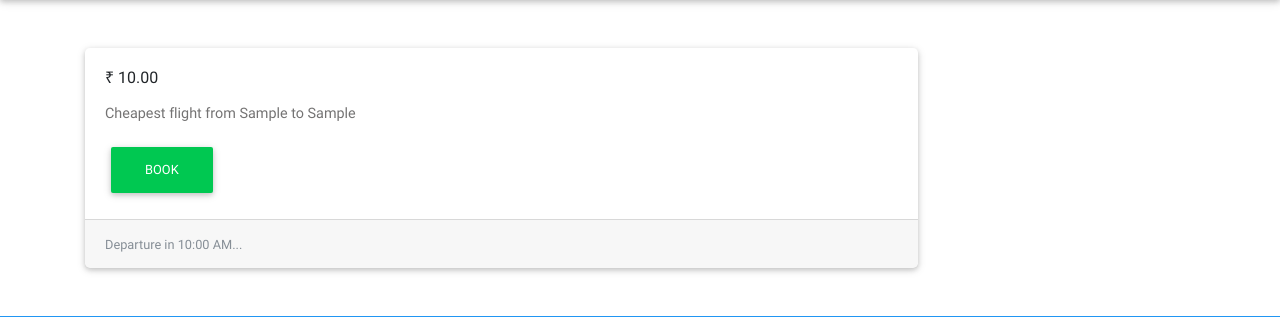
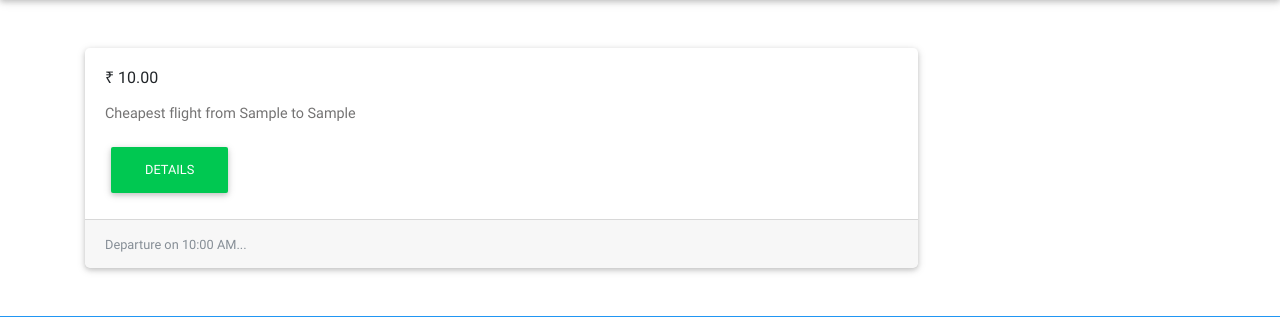
Before and after one commit to Alexmhack/django_airways, a Django app: page /flights/list/ in a window 1280 px wide. Shown: the part 56-373 px from the top of the page. Run offline with Django 3.2, Linux system fonts and the light colour scheme; tables that the repository leaves empty hold one stand-in row (values such as "Sample post"); some libraries are stand-ins or nearby versions.

Commit message:
add Details button

```diff
--- a/templates/flights/flights_list.html
+++ b/templates/flights/flights_list.html
@@ -10,18 +10,18 @@
     	{% for flight in flights_list %}
 
 	    	<!--Panel-->
-	    	<div class="card w-75">
+	    	<div class="card w-75 mb-4">
 		        <div class="card-body">
 		            <h5 class="card-title">₹ {{ flight.price }}</h5>
 		            <p class="card-text">Cheapest flight from {{ flight.origin }} to {{ flight.destination }}</p>
-		            <a href="#" class="btn btn-success">Book</a>
+		            <a href="{% url 'flight_detail' flight.pk %}" class="btn btn-success">Details</a>
 		        </div>
 		        <div class="card-footer">
 		            <small class="text-muted">
 		            	{% if flight.has_departed %}
 		            		Departed...
 		            	{% else %}
-		            	 	Departure in {{ flight.get_departure_time }}...
+		            	 	Departure on {{ flight.get_departure_time }}...
 						{% endif %}
 		            </small>
 		        </div>
```
